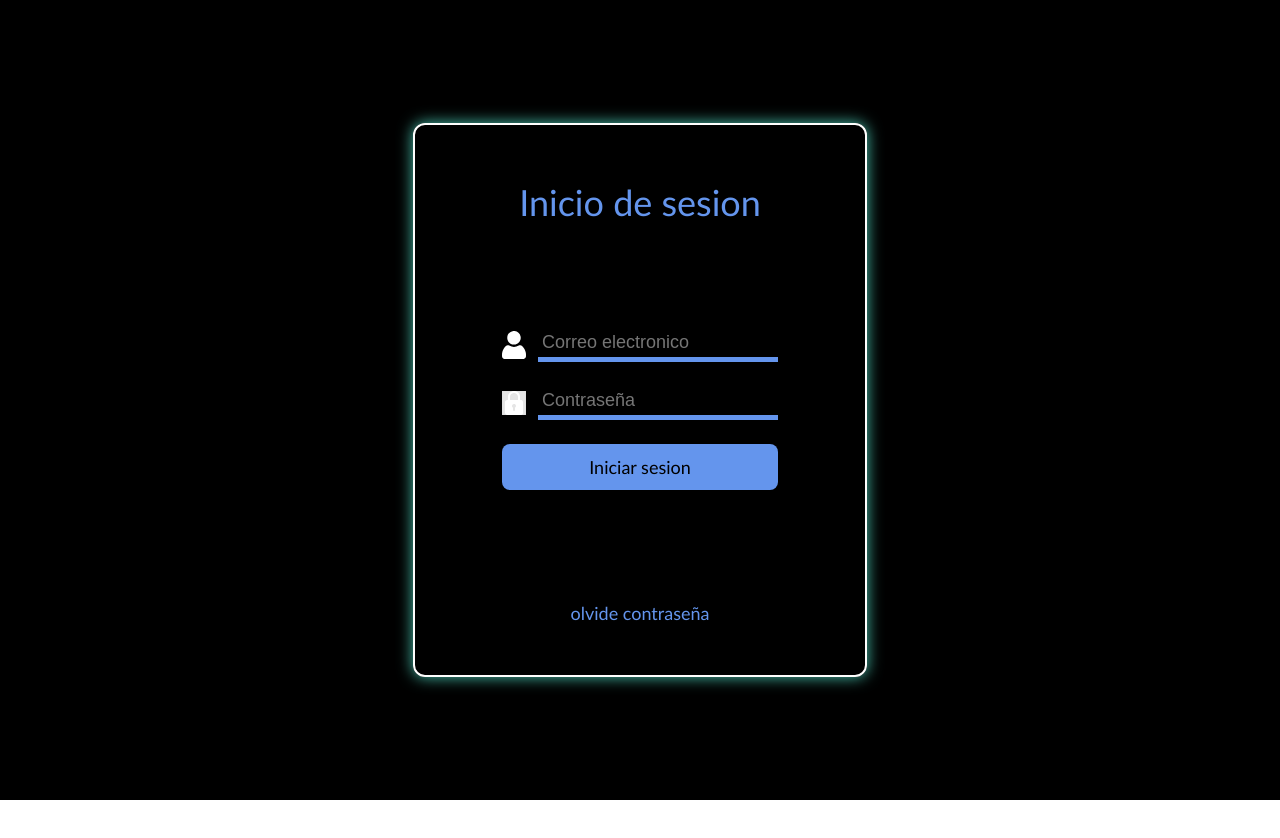
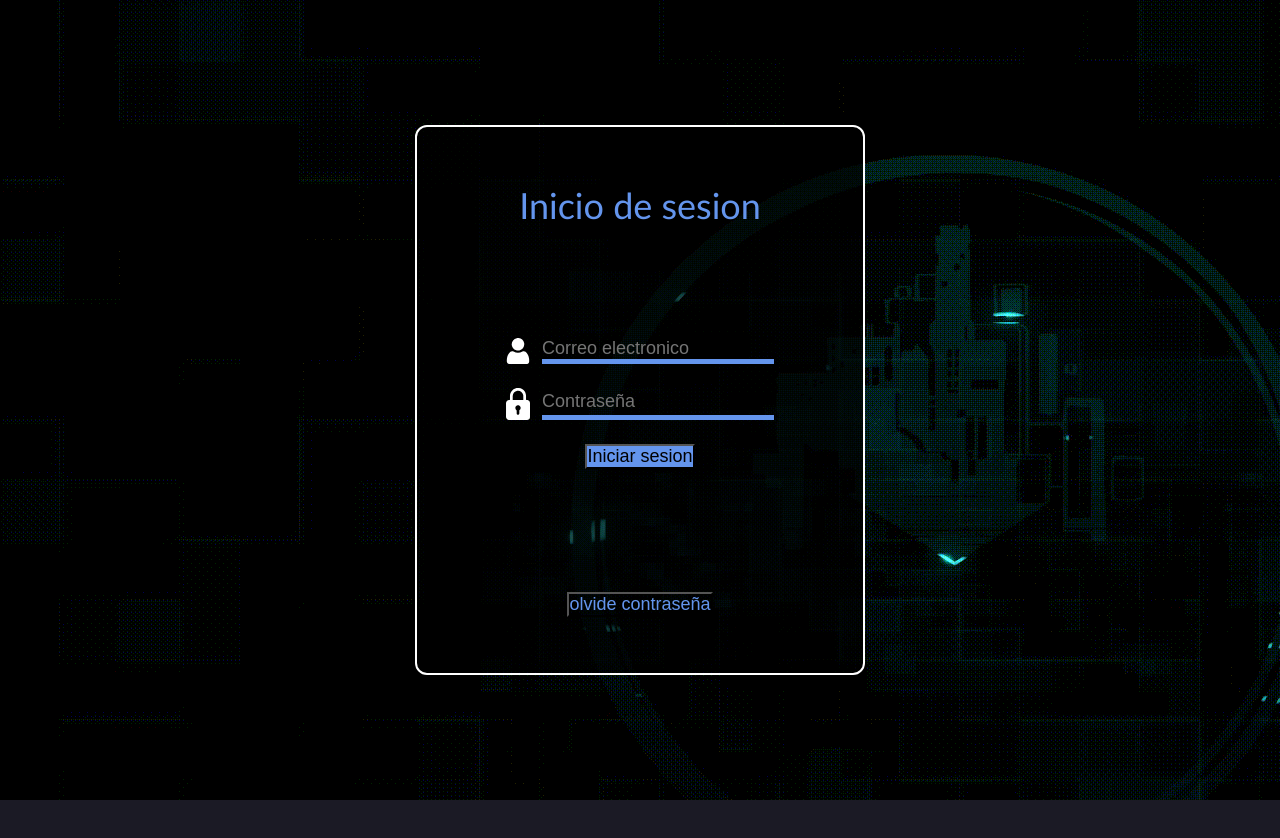
Before and after one commit to leonardo-da/Login, a React (Vite) app: page / in a window 1280 px wide. Shown: the top 838 px of the page. Before the commit the page ends 800 px from the top, so only its background shows below. Built offline with nearby package versions, Linux system fonts and the light colour scheme.

Commit message:
instalation of sass in project

```diff
--- a/package.json
+++ b/package.json
@@ -15,7 +15,8 @@
     "react": "^18.2.0",
     "react-bootstrap": "^2.9.0",
     "react-dom": "^18.2.0",
-    "react-router-dom": "^6.17.0"
+    "react-router-dom": "^6.17.0",
+    "sass": "^1.69.5"
   },
   "devDependencies": {
     "@types/react": "^18.2.15",
--- a/src/App.css
+++ /dev/null
@@ -1,107 +0,0 @@
-:root {
-  font-size: 12px;
-  --Padding: 4px;
-  --SecondaryColor: rgb(74, 199, 178);
-}
-
-* {
-  padding: 0;
-  margin: 0;
-}
-
-body {
-  background: #000;
-  display: flex;
-  justify-content: center;
-  align-content: center;
-  background-position: center;
-  background-size: cover;
-  font-family: 'Gill Sans', 'Gill Sans MT', 'Calibri', 'Trebuchet MS', sans-serif;
-}
-
-.Centered-Container {
-  display: flex;
-  flex-direction: column;
-  justify-content: center;
-}
-
-.LogIn-Container {
-  display: grid;
-  grid-template-rows: repeat(3fr);
-  justify-content: center;
-  width: 80vw;
-  height: 90vh;
-  max-width: 450px;
-  max-height: 550px;
-  background-color:rgba(0, 0, 0, 0.7);
-  border: 2px solid white;
-  border-radius: 1rem;
-  box-shadow: 0 0 15px var(--SecondaryColor);
-}
-
-.LogInForm-Container {
-  grid-row: 2;
-}
-
-.FormButtons-Container {
-  grid-row: 3;
-  display: flex;
-  flex-direction: column;
-}
-
-.Title {
-  grid-row: 1;
-  font-size: 3rem;
-  text-align: center;
-  color: cornflowerblue;
-}
-
-.LogInForm-Container label {
-  font-size: 1.3rem;
-  color: gray;
-}
-
-.TextBox-Container {
-  display: flex;
-  flex-direction: row;
-  margin-bottom: 2rem;
-}
-
-.TextBox {
-  font-size: 1.5rem;
-  color: white;
-  background-color: transparent;
-  border-width: 0 0 5px 0;
-  border-color: cornflowerblue;
-  padding: var(--Padding);
-}
-
-.TextBox:hover {
-  border-color:var(--SecondaryColor);
-}
-
-.TextBox:focus {
-  outline: none;
-}
-
-.Button {
-  font-size: 1.5rem;
-  background-color: cornflowerblue;
-  margin: 0 0 1rem 0;
-}
-
-.Button:hover {
-  background-color: var(--SecondaryColor);
-}
-
-.TextButton {
-  font-size: 1.5rem;
-  background-color: transparent;
-  color:cornflowerblue;
-  padding: 0;
-}
-
-.TextBox-Image {
-  width: 2rem;
-  margin-right: 1rem;
-}
--- a/src/App.jsx
+++ b/src/App.jsx
@@ -1,52 +1,12 @@
-import './App.css'
-import ImgAccount from "./img/Account.svg";
-import ImgPassword from "./img/Password.svg";
-import { useState } from 'react';
-import { useNavigate } from "react-router-dom";
+import './styles/styles.scss'
 import Home from "./pages/home"
+import LogIn from "./pages/Login";
 
 function App() {
-  const navigate = useNavigate();
-
-  const [email, setEmail] = useState('');
-  const [password, setPassword] = useState('');
-
-  const handleSubmit = (event) => {
-    event.preventDefault();
-    if(!email || !password){
-      console.log("te falta un dato galan")
-    }else{
-      console.log("Informacion enviada")
-  }
-  };
   return (
-    <>
-      <div id="root"></div>
-        <div className="LogIn-Container">
-          <div className="Title-Container, Centered-Container">
-            <label className="Title">Inicio de sesion</label>
-          </div>
-
-          <form className="LogInForm-Container, Centered-Container" onSubmit={handleSubmit}>
-            {/* Account textbox */}
-            <div className="TextBox-Container">
-              <img className="TextBox-Image" src={ImgAccount} alt="ImgAccount"/>
-              <input className="TextBox" type="email" placeholder="Correo electronico" name="email" value={email}  onChange={(event) => setEmail(event.target.value)}/>
-            </div>
-            {/* Password textbox */}
-            <div className="TextBox-Container">
-              <img className="TextBox-Image" src={ImgPassword} alt="ImgPassword"/>
-              <input className="TextBox" type="password" placeholder="Contraseña" name="password"  value={password} onChange={(event) => setPassword(event.target.value)}/>
-            </div>
-
-            <button className="Button" type="submit" >Iniciar sesion</button>
-          </form>
-
-          <div className="FormButtons-Container, Centered-Container">
-            <button className="TextButton" onClick={() => navigate("/home")}>olvide contraseña</button>
-          </div>
-        </div>
-    </>
+    <div>
+      <LogIn/>
+    </div>
   )
 }
 
--- a/src/index.css
+++ /dev/null
@@ -1,69 +0,0 @@
-:root {
-  font-family: Inter, system-ui, Avenir, Helvetica, Arial, sans-serif;
-  line-height: 1.5;
-  font-weight: 400;
-
-  color-scheme: light dark;
-  color: rgba(255, 255, 255, 0.87);
-  background-color: #242424;
-
-  font-synthesis: none;
-  text-rendering: optimizeLegibility;
-  -webkit-font-smoothing: antialiased;
-  -moz-osx-font-smoothing: grayscale;
-  -webkit-text-size-adjust: 100%;
-}
-
-a {
-  font-weight: 500;
-  color: #646cff;
-  text-decoration: inherit;
-}
-a:hover {
-  color: #535bf2;
-}
-
-body {
-  margin: 0;
-  display: flex;
-  place-items: center;
-  min-width: 320px;
-  min-height: 100vh;
-}
-
-h1 {
-  font-size: 3.2em;
-  line-height: 1.1;
-}
-
-button {
-  border-radius: 8px;
-  border: 1px solid transparent;
-  padding: 0.6em 1.2em;
-  font-size: 1em;
-  font-weight: 500;
-  font-family: inherit;
-  background-color: #1a1a1a;
-  cursor: pointer;
-  transition: border-color 0.25s;
-}
-button:hover {
-  border-color: #646cff;
-}
-button:focus,
-button:focus-visible {
-  outline: 4px auto -webkit-focus-ring-color;
-}
-
-@media (prefers-color-scheme: light) {
-  :root {
-    color: #213547;
-    background-color: #ffffff;
-  }
-  a:hover {
-    color: #747bff;
-  }
-  button {
-    background-color: #f9f9f9;
-  }
-}
--- a/src/main.jsx
+++ b/src/main.jsx
@@ -1,7 +1,6 @@
 import React from 'react'
 import ReactDOM from 'react-dom/client'
 import App from './App.jsx'
-import './index.css'
 import { BrowserRouter, Route, Routes } from 'react-router-dom'
 import Home from "./pages/home.jsx"
 
--- /dev/null
+++ b/src/pages/Login.jsx
@@ -0,0 +1,52 @@
+import React from 'react'
+import { useState } from 'react';
+import { useNavigate } from "react-router-dom";
+import ImgAccount from "../img/Account.svg";
+import ImgPassword from "../img/Password.svg";
+
+export default function Login() {
+    const navigate = useNavigate();
+
+    const [email, setEmail] = useState('');
+    const [password, setPassword] = useState('');
+
+    const handleSubmit = (event) => {
+    event.preventDefault();
+    if(!email || !password){
+      console.log("te falta un dato galan")
+    }else{
+      console.log("Informacion enviada")
+    }
+    };
+
+    //HTML section
+    return (
+    <div className="LogIn-Body Centered-Container">
+        <div className="LogIn-Container">
+            <div className="Title-Container Centered-Container">
+                <label className="Title">Inicio de sesion</label>
+            </div>
+
+            <form className="LogInForm-Container Centered-Container" onSubmit={handleSubmit}>
+                {/* Account textbox */}
+                <div className="TextBox-Container">
+                    <img className="TextBox-Image" src={ImgAccount} alt="ImgAccount"/>
+                    <input className="TextBox" type="email" placeholder="Correo electronico" name="email" /* value={email}  onChange={(event) => setEmail(event.target.value)}*/ />
+                </div>
+
+                {/* Password textbox */}
+                <div className="TextBox-Container">
+                    <img className="TextBox-Image" src={ImgPassword} alt="ImgPassword"/>
+                    <input className="TextBox" type="password" placeholder="Contraseña" name="password"  /*value={password} onChange={(event) => setPassword(event.target.value)}*/ />
+                </div>
+
+                <button className="Button" type="submit" >Iniciar sesion</button>
+            </form>
+
+            <div className="FormButtons-Container Centered-Container">
+                <button className="TextButton" onClick={() => navigate("/home")}>olvide contraseña</button>
+            </div>
+        </div>
+    </div>
+    )
+}
--- /dev/null
+++ b/src/styles/_base.scss
@@ -0,0 +1,38 @@
+:root {
+    font-size: 12px;
+}
+
+body {
+    font-family: 'Segoe UI', 'Roboto', 'Oxygen', 'Ubuntu',
+      'Cantarell', 'Fira Sans', 'Droid Sans', 'Helvetica Neue', sans-serif;
+    -webkit-font-smoothing: antialiased;
+    -moz-osx-font-smoothing: grayscale;
+    height: 100000px;
+}
+
+code {
+    font-family: source-code-pro, Menlo, Monaco, Consolas, 'Courier New',
+    monospace;
+}
+
+//Reset element parameters
+* {
+    margin: 0;
+    padding: 0;
+    box-sizing: border-box;
+}
+
+ol, ul {
+    list-style: none;
+}
+
+a {
+    text-decoration: none;
+}
+
+.Centered-Container {
+    display: flex;
+    justify-content: center;
+    align-items: center;
+    text-align: center;
+}
--- /dev/null
+++ b/src/styles/pages/_login.scss
@@ -0,0 +1,97 @@
+.LogIn-Body {
+    width: 100%;
+    height: 100vh;
+    background-image: url("../../img/Background.gif");
+}
+
+body {
+    background: #1b1a25;
+    font-family: 'Gill Sans', 'Gill Sans MT', 'Calibri', 'Trebuchet MS', sans-serif;
+}
+
+.Centered-Container {
+    display: flex;
+    flex-direction: column;
+    justify-content: center;
+}
+
+.LogIn-Container {
+    display: grid;
+    grid-template-rows: repeat(3fr);
+    justify-content: center;
+    width: 80vw;
+    height: 90vh;
+    max-width: 450px;
+    max-height: 550px;
+    background-color:rgba(0, 0, 0, 0.7);
+    border: 2px solid white;
+    border-radius: 1rem;
+    box-shadow: 0 0 15px var(--SecondaryColor);
+}
+
+.LogInForm-Container {
+    grid-row: 2;
+}
+
+.FormButtons-Container {
+    grid-row: 3;
+    display: flex;
+    flex-direction: column;
+}
+
+.Title {
+    grid-row: 1;
+    font-size: 3rem;
+    text-align: center;
+    color: cornflowerblue;
+}
+
+.LogInForm-Container label {
+    font-size: 1.3rem;
+    color: gray;
+}
+
+.TextBox-Container {
+    display: flex;
+    flex-direction: row;
+    margin-bottom: 2rem;
+}
+
+.TextBox {
+    font-size: 1.5rem;
+    color: white;
+    background-color: transparent;
+    border-width: 0 0 5px 0;
+    border-color: cornflowerblue;
+    padding: var(--Padding);
+}
+
+.TextBox:hover {
+    border-color:var(--SecondaryColor);
+}
+
+.TextBox:focus {
+    outline: none;
+}
+
+.Button {
+    font-size: 1.5rem;
+    background-color: cornflowerblue;
+    margin: 0 0 1rem 0;
+}
+
+.Button:hover {
+    background-color: var(--SecondaryColor);
+}
+
+.TextButton {
+    font-size: 1.5rem;
+    background-color: transparent;
+    color:cornflowerblue;
+    padding: 0;
+}
+
+.TextBox-Image {
+    width: 2rem;
+    margin-right: 1rem;
+}
--- /dev/null
+++ b/src/styles/styles.scss
@@ -0,0 +1,2 @@
+@import "./base";
+@import "./pages/_login";
```
Also changed, not shown: src/img/Password.svg, 1 other file (tests, documents, lock files or other folders).
